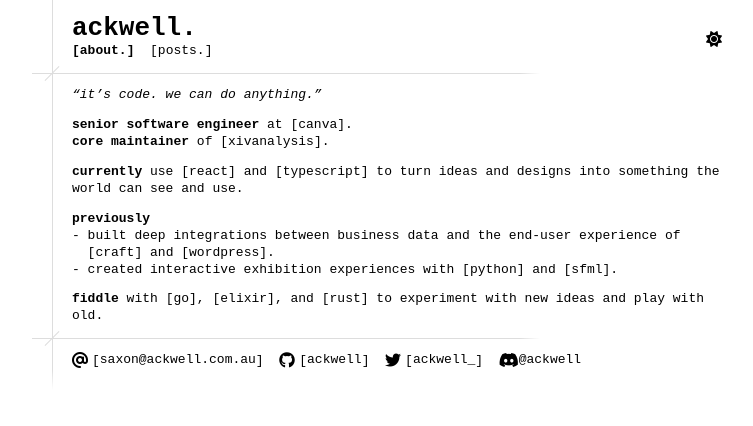
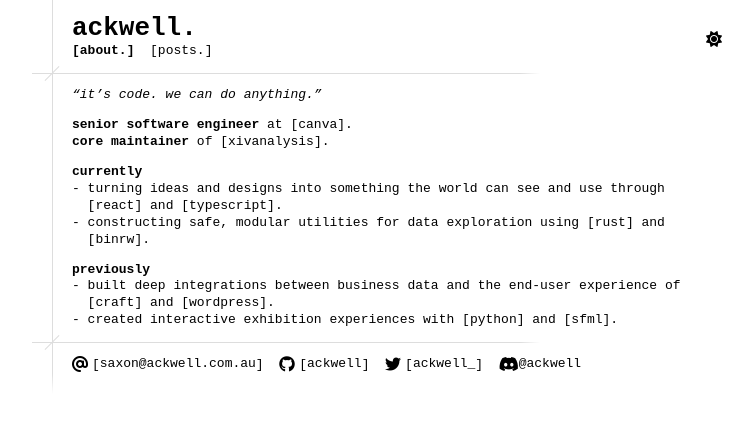
Before and after one commit to ackwell/ackwell.github.io, a Jekyll site: the page built from index.md, in a window 1280 px wide. Shown: the top 426 px of the page, without its empty margins (243-996 px from the left). Built offline with Jekyll 4.4.1, drawn with Linux system fonts in a browser that asks for light colours; nearby versions of some CDN libraries.

Commit message:
Update about

```diff
--- a/index.md
+++ b/index.md
@@ -8,10 +8,10 @@
 **senior software engineer** at [canva](https://www.canva.com/).<br>
 **core maintainer** of [xivanalysis](https://xivanalysis.com/).
 
-**currently** use [react](https://reactjs.org/) and [typescript](https://www.typescriptlang.org/) to turn ideas and designs into something the world can see and use.
+**currently**
+- turning ideas and designs into something the world can see and use through [react](https://reactjs.org/) and [typescript](https://www.typescriptlang.org/).
+- constructing safe, modular utilities for data exploration using [rust](https://www.rust-lang.org/) and [binrw](https://binrw.rs/).
 
 **previously**
 - built deep integrations between business data and the end-user experience of [craft](https://craftcms.com/) and [wordpress](https://wordpress.org/).
 - created interactive exhibition experiences with [python](https://www.python.org/) and [sfml](https://www.sfml-dev.org/).
-
-**fiddle** with [go](https://golang.org/), [elixir](https://elixir-lang.org/), and [rust](https://www.rust-lang.org/) to experiment with new ideas and play with old.
```
